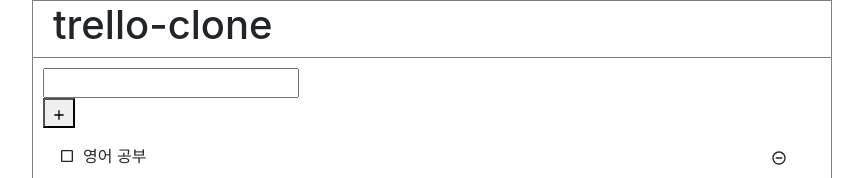
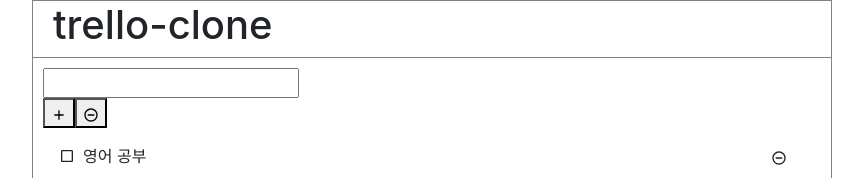
Before and after one commit to fireyw/react_hooks, a React (Create React App) app: page / in a window 1280 px wide. Shown: the top 178 px of the page, without its empty margins (208-1071 px from the left). Built offline with nearby package versions, Linux system fonts and the light colour scheme.

Commit message:
form->button change;

```diff
--- a/src/components/Main.js
+++ b/src/components/Main.js
@@ -40,6 +40,7 @@ function Main() {
       text,
       checked: false
     };
+
     setTodos(todos.concat(todo));
     nextId.current += 1;
   });
--- a/src/components/TodoInsert.js
+++ b/src/components/TodoInsert.js
@@ -1,5 +1,5 @@
 import React from "react";
-import { MdAdd } from "react-icons/md";
+import { MdAdd, MdRemoveCircleOutline } from "react-icons/md";
 import { useState, useCallback } from "react";
 
 const TodoInsert = ({ onInsert }) => {
@@ -14,16 +14,20 @@ const TodoInsert = ({ onInsert }) => {
     [content]
   );
 
-  const onSubmit = useCallback(
+  const addClick = useCallback(
     e => {
-      content != "" && onInsert(content);
+      console.log("add button click");
+      content !== "" && onInsert(content);
       setContent("");
       e.preventDefault();
     },
     [onInsert, content]
   );
+  const removeClick = () => {
+    console.log("removeClick");
+  };
   return (
-    <form className="TodoInsert" onSubmit={onSubmit}>
+    <>
       <div>
         {mode === "insert" ? (
           <div>Add another List insert</div>
@@ -33,10 +37,13 @@ const TodoInsert = ({ onInsert }) => {
           </div>
         )}
       </div>
-      <button type="submit">
+      <button type="submit" onClick={addClick}>
         <MdAdd />
       </button>
-    </form>
+      <button type="submit" onClick={removeClick}>
+        <MdRemoveCircleOutline />
+      </button>
+    </>
   );
 };
 
```
